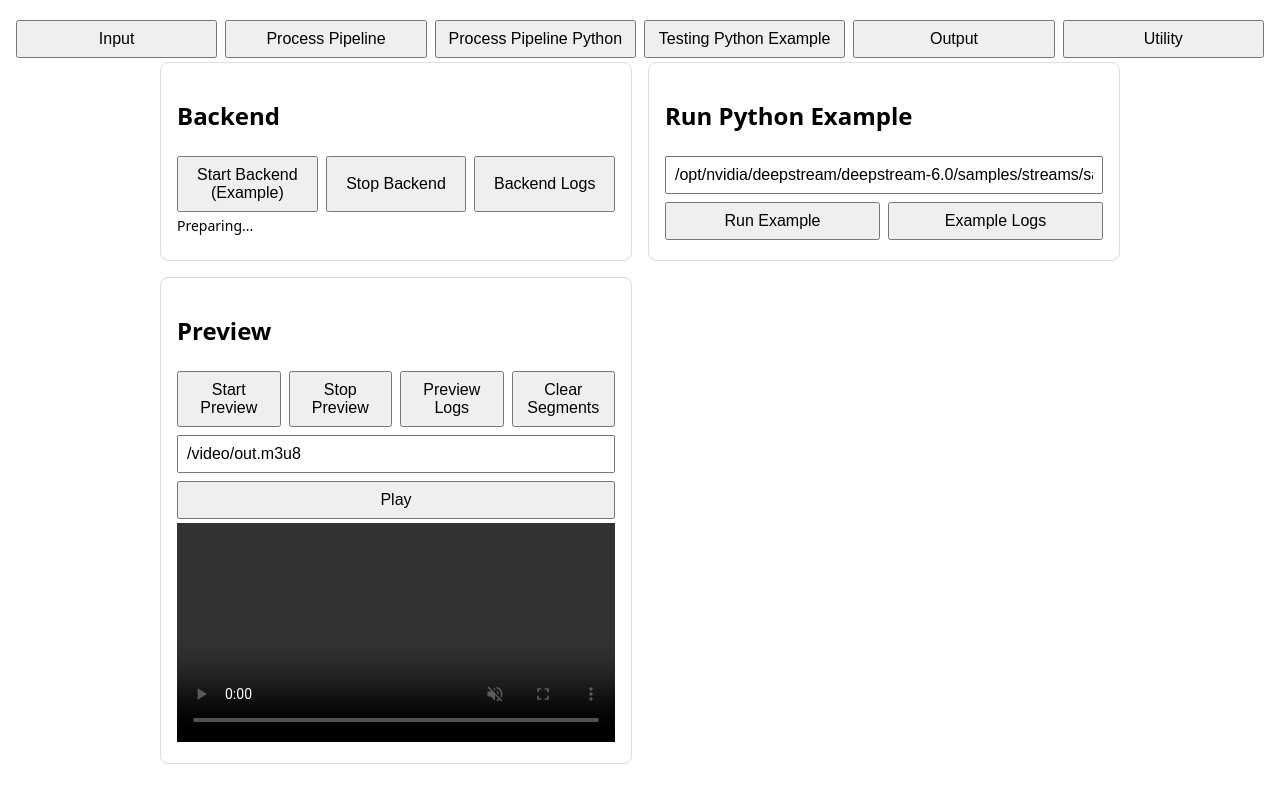
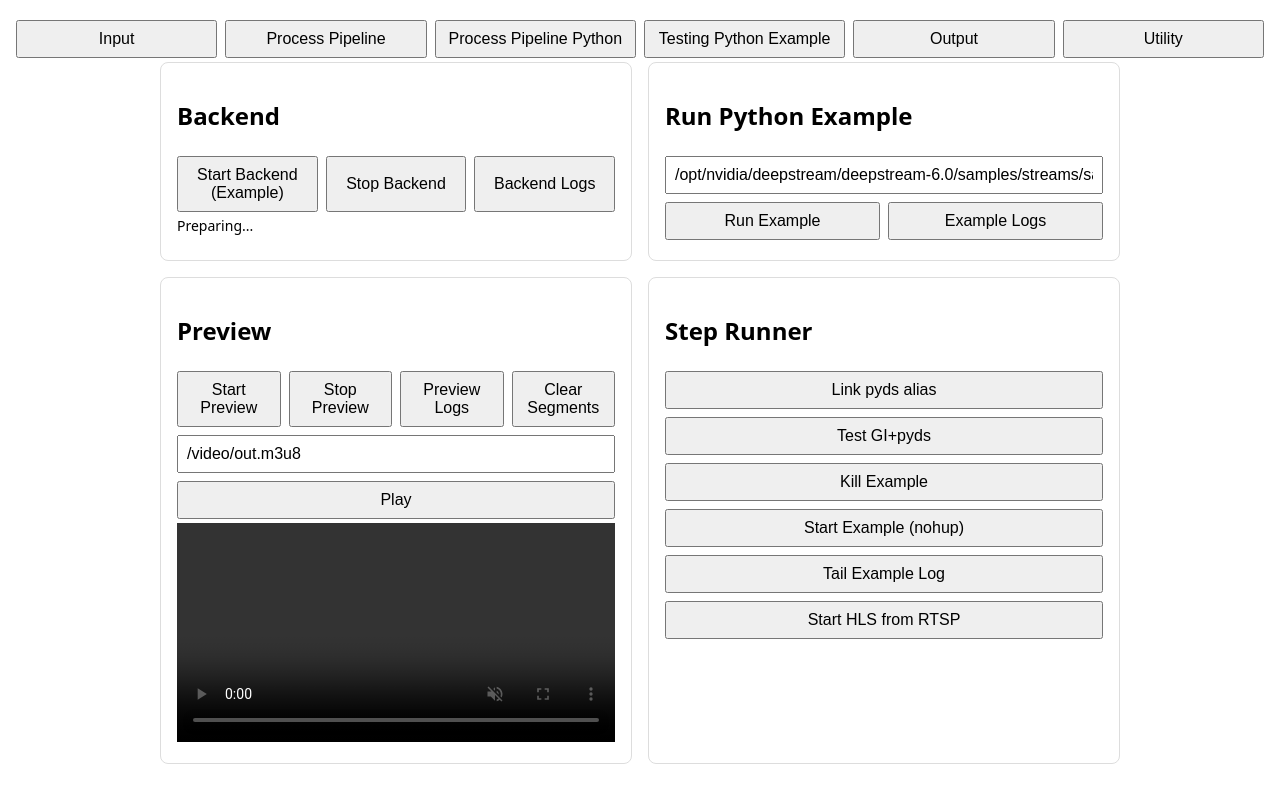
Before and after one commit to siridech-bo/CiRA-DS, a website: page jetson-web/public/index.html in a window 1280 px wide. Both pictures are taken after a click on the button "Testing Python Example". Drawn offline with nearby package versions, Linux system fonts and the light colour scheme; no server answers.

Commit message:
colab style

```diff
--- a/jetson-web/public/index.html
+++ b/jetson-web/public/index.html
@@ -145,6 +145,13 @@
     async function clearHlsExample() { try { const r = await fetch('/api/hls/clear', { method: 'POST' }); const j = await r.json(); document.getElementById('pyExampleHlsStatus').textContent = JSON.stringify(j); try { const v = document.getElementById('pyExampleVideo'); v.removeAttribute('src'); } catch {} } catch (e) { document.getElementById('pyExampleHlsStatus').textContent = e.message; } }
     function togglePyExampleMonitor(on) { try { if (window.pyExMon) { clearInterval(window.pyExMon); window.pyExMon = null; } if (on) { updatePyExampleReady(); window.pyExMon = setInterval(updatePyExampleReady, 1000); } } catch {} }
     async function updatePyExampleReady() { try { const cmd = "p=/app/configs/ds_py_rtsp_out.txt; q=/data/ds/configs/ds_py_rtsp_out.txt; if [ -f \"$p\" ]; then tail -n 200 \"$p\"; elif [ -f \"$q\" ]; then tail -n 200 \"$q\"; else echo NO_LOG; fi"; const r = await fetch('/api/dspython/exec', { method: 'POST', headers: { 'Content-Type': 'application/json' }, body: JSON.stringify({ cmd, wait_ms: 400 }) }); const t = await r.text(); let out = ''; try { out = atob(t.trim()); } catch { out = t; } const lines = String(out||'').split(/\r?\n/).filter(Boolean); const readyRe = /(Load new model:.*success|NVENC|Setting[^\n]*PLAYING|RTSP[^\n]*8554)/i; const matchLine = lines.find(l => readyRe.test(l)); const prepFocus = /(nvinfer|NVENC|NvMMLite|NVMEDIA|PLAYING|Gst|primary-inference|nvv4l2h264enc|nvv4l2decoder|rtsp|sink)/i; const filtered = lines.filter(l => prepFocus.test(l)).slice(-8); const el = document.getElementById('pyExampleBackendStatus'); if (!el) return; if (matchLine) { el.textContent = 'Video Ready\n' + matchLine; } else { el.textContent = filtered.length ? filtered.join('\n') : 'Preparing...'; } } catch {} }
+    async function runPyCommand(cmd, statusId, waitMs) { try { const r = await fetch('/api/dspython/exec', { method: 'POST', headers: { 'Content-Type': 'application/json' }, body: JSON.stringify({ cmd, wait_ms: Number(waitMs||500) }) }); const t = await r.text(); let out = ''; try { out = atob(t.trim()); } catch { out = t; } const el = document.getElementById(statusId); if (el) el.textContent = out; } catch (e) { const el = document.getElementById(statusId); if (el) el.textContent = e.message; } }
+    async function runAliasStep() { const cmd = 'ln -s /workspace/pyds_ext /workspace/pyds || true; echo PYDS_ALIAS_OK'; await runPyCommand(cmd, 'cmdAliasStatus', 500); }
+    async function testGiPydsStep() { const cmd = "python3 -c 'import gi; gi.require_version(\"Gst\",\"1.0\"); from gi.repository import Gst; import pyds; print(\"GI+PYDS OK\")'"; await runPyCommand(cmd, 'cmdTestStatus', 1000); }
+    async function killExampleStep() { const cmd = 'pkill -f deepstream_test1_rtsp_out.py || true; echo KILLED'; await runPyCommand(cmd, 'cmdKillStatus', 500); }
+    async function startExampleStep() { const host = location.hostname || '127.0.0.1'; const rtsp = 'rtsp://' + host + ':8554/ds-test'; try { localStorage.setItem('pyExampleRtsp', rtsp); } catch {} const input = document.getElementById('pyExampleInput').value || '/opt/nvidia/deepstream/deepstream-6.0/samples/streams/sample_720p.h264'; const cmd = [ 'DS_ROOT=$(ls -d /opt/nvidia/deepstream/deepstream-* | head -n 1)', 'cd $DS_ROOT/sources/deepstream_python_apps/apps/deepstream-test1-rtsp-out', 'nohup env PYTHONUNBUFFERED=1 python3 deepstream_test1_rtsp_out.py -i ' + input + ' -c H264 >> /data/ds/configs/ds_py_rtsp_out.txt 2>&1 & echo STARTED=$!' ].join(' && '); await runPyCommand(cmd, 'cmdStartStatus', 1000); }
+    async function tailExampleStep() { const cmd = "p=/app/configs/ds_py_rtsp_out.txt; q=/data/ds/configs/ds_py_rtsp_out.txt; if [ -f \"$p\" ]; then tail -n 80 \"$p\"; elif [ -f \"$q\" ]; then tail -n 80 \"$q\"; else echo NO_LOG; fi"; await runPyCommand(cmd, 'cmdTailStatus', 600); }
+    async function startHlsFromRtspStep() { let rtsp = ''; try { rtsp = localStorage.getItem('pyExampleRtsp') || ''; } catch {} if (!rtsp) { const host = location.hostname || '127.0.0.1'; rtsp = 'rtsp://' + host + ':8554/ds-test'; } try { const r = await fetch('/api/hls/start', { method: 'POST', headers: { 'Content-Type': 'application/json' }, body: JSON.stringify({ uri: rtsp, hls_time: 2, hls_list_size: 5 }) }); const j = await r.json(); document.getElementById('cmdHlsStatus').textContent = JSON.stringify(j); if (j.playlist) { document.getElementById('pyExamplePlaylist').value = j.playlist; for (let i=0;i<20;i++){ try { const resp = await fetch(j.playlist, { cache: 'no-store' }); if (resp.ok){ playHlsExample(); break; } } catch{} await new Promise(res => setTimeout(res, 500)); } } } catch (e) { document.getElementById('cmdHlsStatus').textContent = e.message; } }
   </script>
   </head>
 <body>
@@ -402,6 +409,33 @@
       </div>
       <video id="pyExampleVideo" playsinline controls muted></video>
       <div class="status" id="pyExampleHlsStatus"></div>
+    </div>
+    <div class="card">
+      <h2>Step Runner</h2>
+      <div class="row">
+        <button onclick="runAliasStep()">Link pyds alias</button>
+      </div>
+      <div class="status" id="cmdAliasStatus"></div>
+      <div class="row">
+        <button onclick="testGiPydsStep()">Test GI+pyds</button>
+      </div>
+      <div class="status" id="cmdTestStatus"></div>
+      <div class="row">
+        <button onclick="killExampleStep()">Kill Example</button>
+      </div>
+      <div class="status" id="cmdKillStatus"></div>
+      <div class="row">
+        <button onclick="startExampleStep()">Start Example (nohup)</button>
+      </div>
+      <div class="status" id="cmdStartStatus"></div>
+      <div class="row">
+        <button onclick="tailExampleStep()">Tail Example Log</button>
+      </div>
+      <div class="status" id="cmdTailStatus"></div>
+      <div class="row">
+        <button onclick="startHlsFromRtspStep()">Start HLS from RTSP</button>
+      </div>
+      <div class="status" id="cmdHlsStatus"></div>
     </div>
   </div>
   <div class="grid" id="tab-utility" style="display:none">
```
